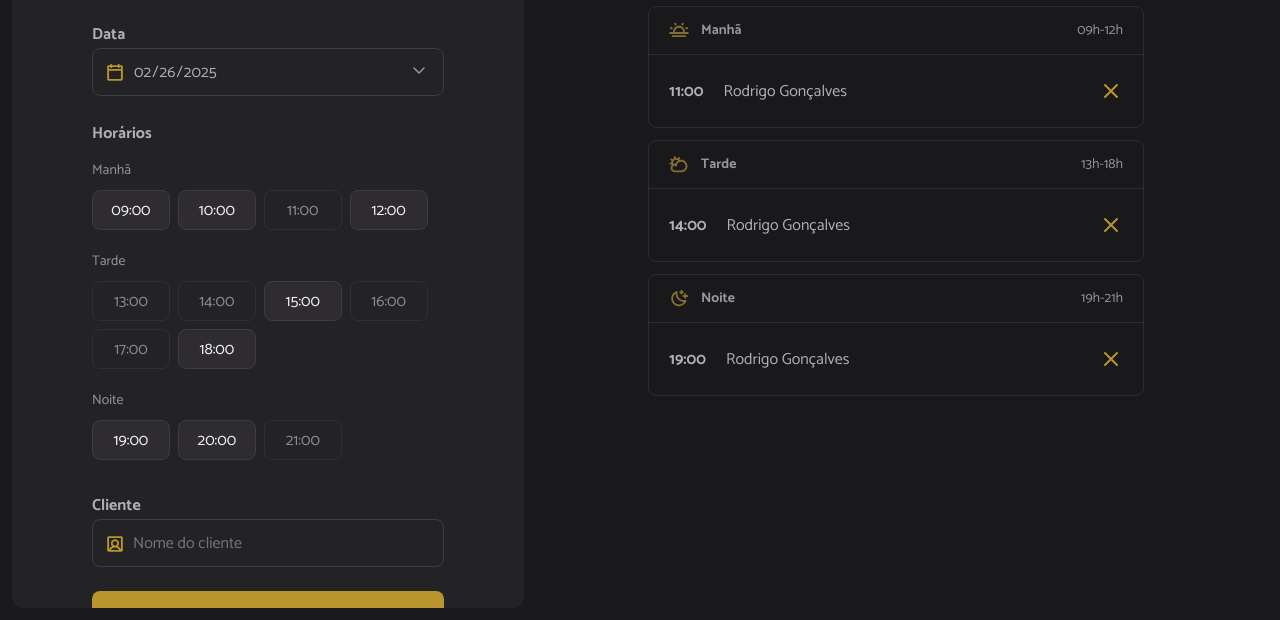
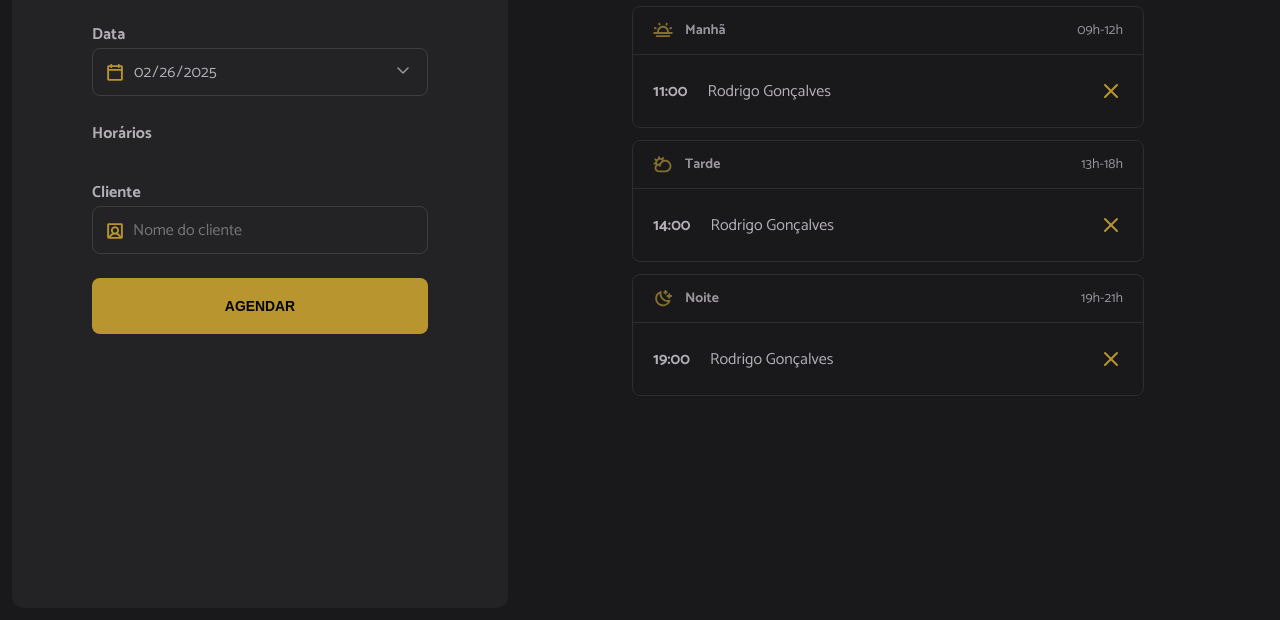
Before and after one commit to John-Snooow/Hairday, a website built with webpack: page index.html in a window 1280 px wide. Shown: the part 180-800 px from the top of the page. Built offline with nearby package versions, Linux system fonts and the light colour scheme.

Commit message:
Criando load para arregamento dos orarios

```diff
--- a/index.html
+++ b/index.html
@@ -37,7 +37,9 @@
 
         <span class="label">Horários</span>
         <ul id="hours" class="hours" aria-label="Horários disponíveis de manhã">
+
           <!-- Exemplo: Manhã -->
+          <!--
           <li data-period="morning" class="hour-period">Manhã</li>
           <li data-period="morning" value="09:00" class="hour hour-available">
             09:00
@@ -51,8 +53,10 @@
           <li data-period="morning" value="12:00" class="hour hour-available">
             12:00
           </li>
-          <!-- Exemplo: Tarde  -->
-          <li data-period="morning" class="hour-period">Tarde</li>
+
+
+           Exemplo: Tarde
+          <li data-period="afternoon" class="hour-period">Tarde</li>
           <li
             data-period="afternoon"
             value="13:00"
@@ -87,8 +91,10 @@
           <li data-period="afternoon" value="18:00" class="hour hour-available">
             18:00
           </li>
-          <!-- Exemplo: Noite -->
-          <li data-period="morning" class="hour-period">Noite</li>
+
+
+         Exemplo: Noite
+          <li data-period="night" class="hour-period">Noite</li>
 
           <li data-period="night" value="19:00" class="hour hour-available">
             19:00
@@ -98,9 +104,9 @@
           </li>
           <li data-period="night" value="21:00" class="hour hour-unavailable">
             21:00
-          </li>
+          </li>          -->
+
         </ul>
-
         <label for="client" class="label">Cliente</label>
         <div class="input">
           <i><img src="./src/assets/person.svg" alt="Calendário" /></i>
--- a/src/main.js
+++ b/src/main.js
@@ -10,3 +10,4 @@ import "./styles/schedule.css"
 
 //JS
 import "./modules/form/submit.js"
+import "./modules/load.js"
--- /dev/null
+++ b/src/modules/load.js
@@ -0,0 +1,6 @@
+// arquivo de carregamento de paginas baseado nos horarios disponiveis
+
+// Carrega o DOM
+document.addEventListener("DOMContentLoaded", function () {
+    console.log("DOM carregado")
+})
```
